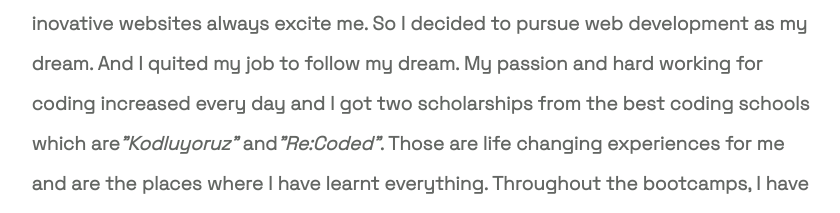
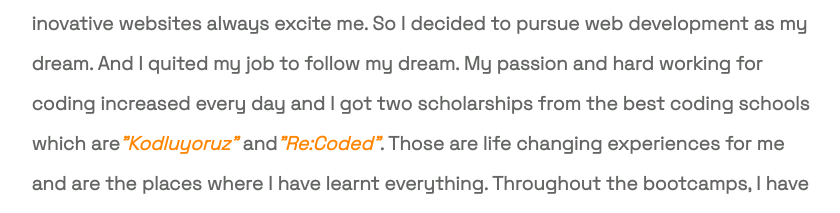
Before and after one commit to ayse8888/portfolio, a React (Create React App) app: page /about in a window 1280 px wide. Shown: the part 780-993 px from the top of the page, without its empty margins (218-1058 px from the left). Built offline with nearby package versions, Linux system fonts and the light colour scheme.

Commit message:
text change

```diff
--- a/src/pages/About/About.css
+++ b/src/pages/About/About.css
@@ -29,7 +29,8 @@
     margin: 0 auto;
 }
 
-.textDiv i {
+.textDiv span {
+    font-style: italic;
     color: #ff8500;
 }
 
--- a/src/pages/About/About.js
+++ b/src/pages/About/About.js
@@ -24,7 +24,7 @@ const About = () => {
               enthusiasm and love for coding. The idea and the possibilities of creating high-quality, helpful, and
               inovative websites always excite me. So I decided to pursue web development as my dream. And I quited my job
               to follow my dream. My passion and hard working for coding increased every day and I got two scholarships from
-              the best coding schools which are<em>"Kodluyoruz"</em> and<em>"Re:Coded"</em>. Those are life changing experiences for me and are the places
+              the best coding schools which are<span>"Kodluyoruz"</span> and<span>"Re:Coded"</span>. Those are life changing experiences for me and are the places
               where I have learnt everything. Throughout the bootcamps, I have built projects with HTML, CSS, Bootstrap,
               Javascript, React.js and Firebase.
               My story is not ending here. There is a lot to learn and discover.
```
